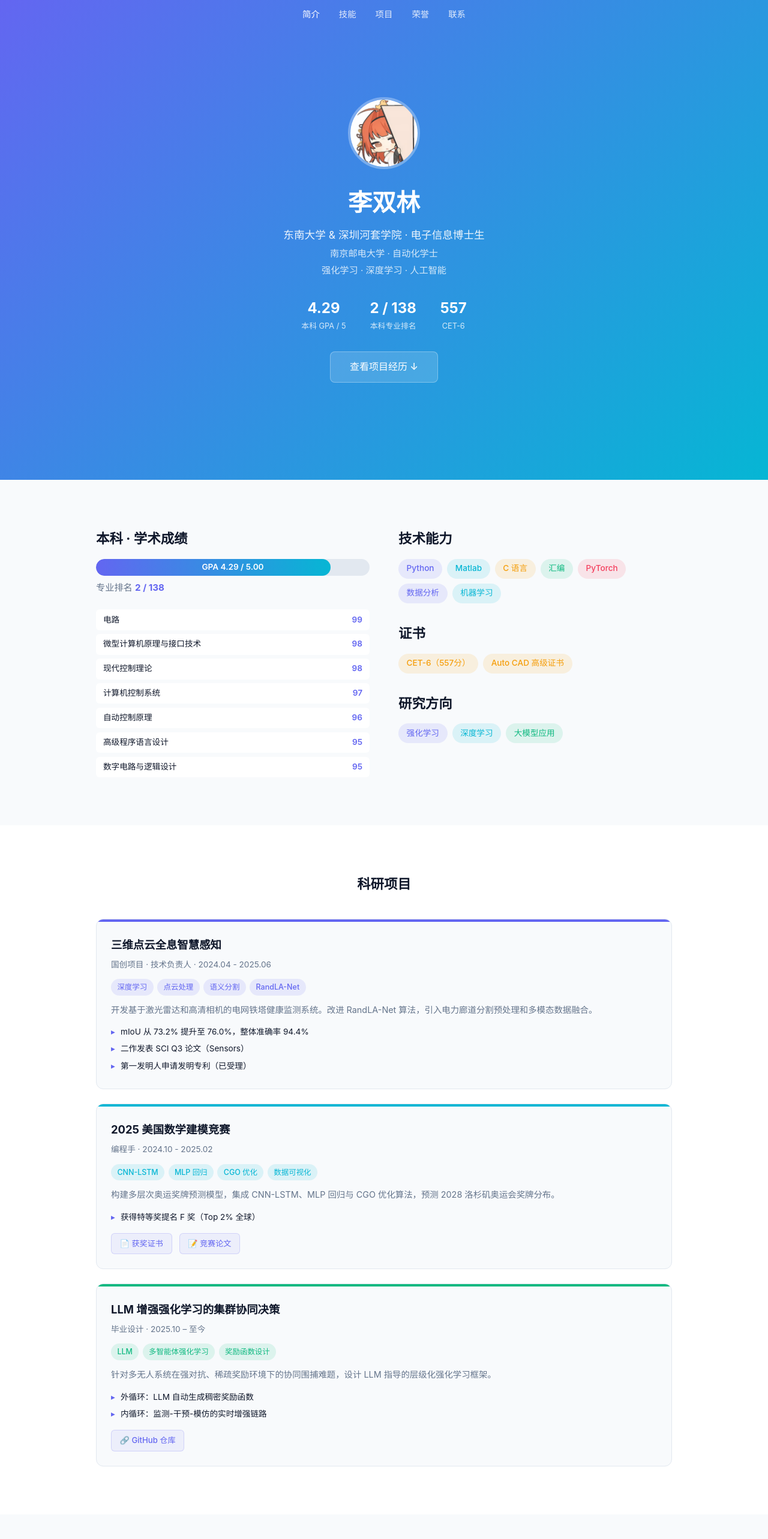
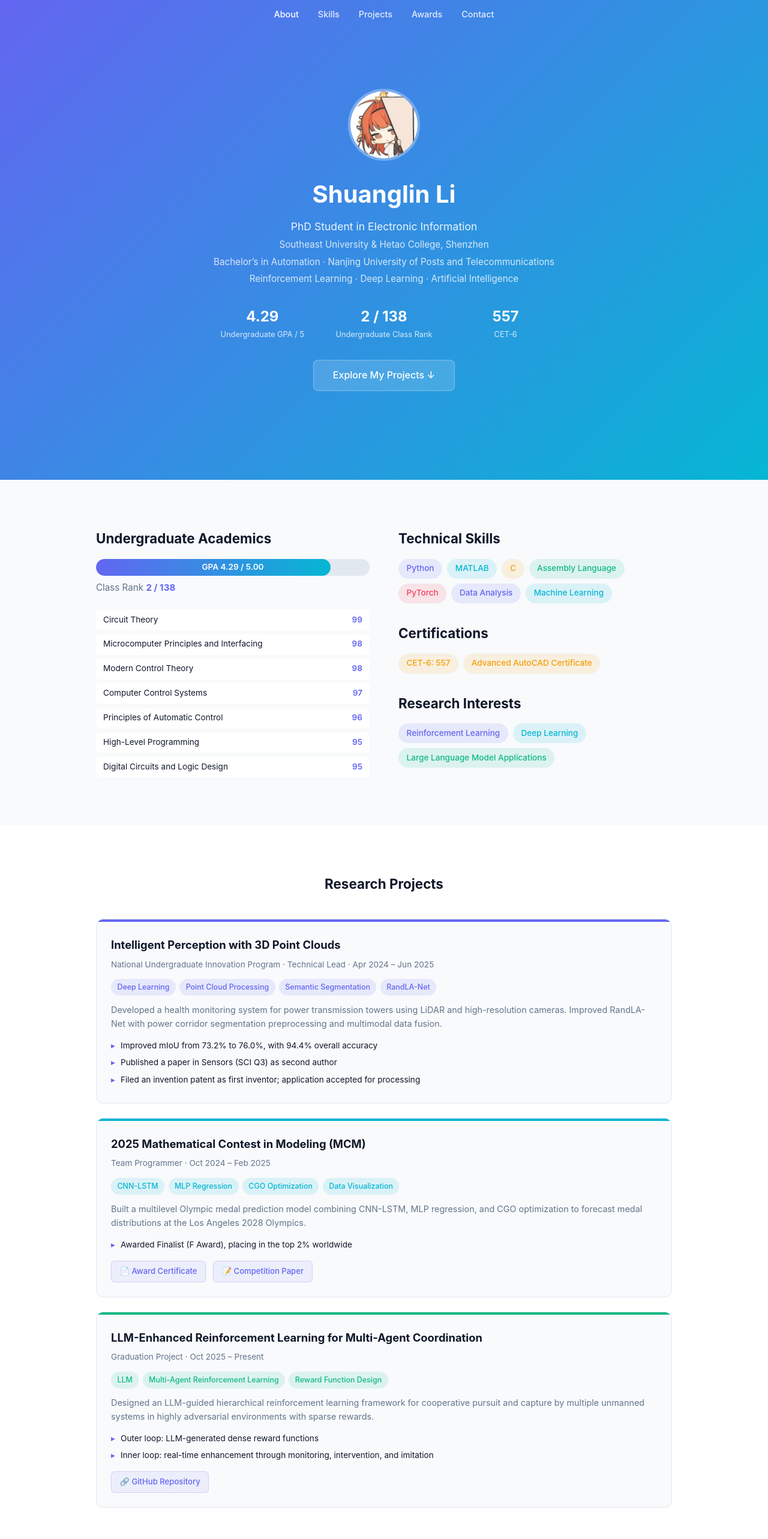
Before and after one commit to Huixingruo/personal-homepage, a React (Vite) app: page / in a window 1280 px wide. Shown: the top 2566 px of the page at 60% size. Built offline with nearby package versions, Linux system fonts and the light colour scheme.

Commit message:
feat: 将个人主页改为英文并适配移动端

```diff
--- a/index.html
+++ b/index.html
@@ -1,10 +1,11 @@
 <!doctype html>
-<html lang="zh-CN">
+<html lang="en">
   <head>
     <meta charset="UTF-8" />
     <link rel="icon" type="image/svg+xml" href="/favicon.svg" />
     <meta name="viewport" content="width=device-width, initial-scale=1.0" />
-    <title>李双林 - 个人主页</title>
+    <meta name="description" content="Shuanglin Li — PhD student in Electronic Information. Research interests include reinforcement learning, deep learning, and artificial intelligence." />
+    <title>Shuanglin Li | Personal Homepage</title>
   </head>
   <body>
     <div id="root"></div>
--- a/src/components/Awards.jsx
+++ b/src/components/Awards.jsx
@@ -2,19 +2,19 @@ import { motion } from 'framer-motion';
 import styles from './Awards.module.css';
 
 const awards = [
-  { name: '2025 美国数学建模竞赛', level: '特等奖提名 F 奖（Top 2%）', color: 'var(--accent-indigo)' },
-  { name: '2024 全国大学生数学建模竞赛', level: '江苏赛区一等奖', color: 'var(--accent-cyan)' },
-  { name: '第十五届全国大学生数学竞赛', level: '非数学 A 类 · 江苏赛区一等奖', color: 'var(--accent-emerald)' },
-  { name: '2024 ICM', level: '二等奖', color: 'var(--accent-amber)' },
-  { name: '国家励志奖学金', level: '×2', color: 'var(--accent-rose)' },
-  { name: '优秀青年志愿者', level: '校级', color: 'var(--accent-indigo)' },
+  { name: '2025 Mathematical Contest in Modeling (MCM)', level: 'Finalist (F Award) · Top 2%', color: 'var(--accent-indigo)' },
+  { name: '2024 China Undergraduate Mathematical Contest in Modeling', level: 'First Prize · Jiangsu Region', color: 'var(--accent-cyan)' },
+  { name: '15th Chinese Mathematics Competitions', level: 'First Prize · Jiangsu Region · Non-Mathematics Category A', color: 'var(--accent-emerald)' },
+  { name: '2024 Interdisciplinary Contest in Modeling (ICM)', level: 'Second Prize', color: 'var(--accent-amber)' },
+  { name: 'National Encouragement Scholarship', level: 'Two-time recipient', color: 'var(--accent-rose)' },
+  { name: 'Outstanding Youth Volunteer', level: 'University-level recognition', color: 'var(--accent-indigo)' },
 ];
 
 export default function Awards() {
   return (
     <section id="awards" className={styles.section}>
       <div className={styles.container}>
-        <h2 className={styles.heading}>荣誉奖项</h2>
+        <h2 className={styles.heading}>Honors & Awards</h2>
         <div className={styles.grid}>
           {awards.map((a, i) => (
             <motion.div
--- a/src/components/Contact.jsx
+++ b/src/components/Contact.jsx
@@ -11,16 +11,16 @@ export default function Contact() {
         viewport={{ once: true }}
         transition={{ duration: 0.6 }}
       >
-        <h2 className={styles.heading}>联系方式</h2>
-        <p className={styles.subtitle}>欢迎交流与合作</p>
+        <h2 className={styles.heading}>Contact</h2>
+        <p className={styles.subtitle}>Let’s connect and collaborate.</p>
 
         <div className={styles.info}>
           <div className={styles.item}>
-            <span className={styles.label}>电话</span>
-            <span>17314840323</span>
+            <span className={styles.label}>Phone</span>
+            <a href="tel:+8617314840323" className={styles.link}>+86 173 1484 0323</a>
           </div>
           <div className={styles.item}>
-            <span className={styles.label}>邮箱</span>
+            <span className={styles.label}>Email</span>
             <a href="mailto:jzgkpl84@163.com" className={styles.link}>
               jzgkpl84@163.com
             </a>
@@ -37,8 +37,8 @@ export default function Contact() {
         </div>
 
         <div className={styles.qrBlock}>
-          <img src="/personal-homepage/wechat-qr.png" alt="微信二维码" className={styles.qr} />
-          <span className={styles.qrLabel}>扫码添加微信</span>
+          <img src="/personal-homepage/wechat-qr.png" alt="WeChat contact QR code" className={styles.qr} />
+          <span className={styles.qrLabel}>Scan to connect on WeChat</span>
         </div>
       </motion.div>
     </section>
--- a/src/components/Hero.jsx
+++ b/src/components/Hero.jsx
@@ -10,20 +10,21 @@ export default function Hero() {
         animate={{ opacity: 1, y: 0 }}
         transition={{ duration: 0.8 }}
       >
-        <img src="/personal-homepage/avatar.png" alt="李双林" className={styles.avatar} />
-        <h1 className={styles.name}>李双林</h1>
-        <p className={styles.title}>东南大学 & 深圳河套学院 · 电子信息博士生</p>
-        <p className={styles.subtitle}>南京邮电大学 · 自动化学士</p>
-        <p className={styles.interests}>强化学习 · 深度学习 · 人工智能</p>
+        <img src="/personal-homepage/avatar.png" alt="Shuanglin Li" className={styles.avatar} />
+        <h1 className={styles.name}>Shuanglin Li</h1>
+        <p className={styles.title}>PhD Student in Electronic Information</p>
+        <p className={styles.subtitle}>Southeast University & Hetao College, Shenzhen</p>
+        <p className={styles.subtitle}>Bachelor’s in Automation · Nanjing University of Posts and Telecommunications</p>
+        <p className={styles.interests}>Reinforcement Learning · Deep Learning · Artificial Intelligence</p>
 
         <div className={styles.stats}>
           <div className={styles.stat}>
             <span className={styles.statValue}>4.29</span>
-            <span className={styles.statLabel}>本科 GPA / 5</span>
+            <span className={styles.statLabel}>Undergraduate GPA / 5</span>
           </div>
           <div className={styles.stat}>
             <span className={styles.statValue}>2 / 138</span>
-            <span className={styles.statLabel}>本科专业排名</span>
+            <span className={styles.statLabel}>Undergraduate Class Rank</span>
           </div>
           <div className={styles.stat}>
             <span className={styles.statValue}>557</span>
@@ -32,7 +33,7 @@ export default function Hero() {
         </div>
 
         <a href="#projects" className={styles.cta}>
-          查看项目经历 ↓
+          Explore My Projects ↓
         </a>
       </motion.div>
     </section>
--- a/src/components/Hero.module.css
+++ b/src/components/Hero.module.css
@@ -57,6 +57,8 @@
   display: flex;
   flex-direction: column;
   align-items: center;
+  flex: 1;
+  min-width: 0;
 }
 
 .statValue {
--- a/src/components/Navbar.jsx
+++ b/src/components/Navbar.jsx
@@ -2,11 +2,11 @@ import { useState, useEffect } from 'react';
 import styles from './Navbar.module.css';
 
 const sections = [
-  { id: 'hero', label: '简介' },
-  { id: 'skills', label: '技能' },
-  { id: 'projects', label: '项目' },
-  { id: 'awards', label: '荣誉' },
-  { id: 'contact', label: '联系' },
+  { id: 'hero', label: 'About' },
+  { id: 'skills', label: 'Skills' },
+  { id: 'projects', label: 'Projects' },
+  { id: 'awards', label: 'Awards' },
+  { id: 'contact', label: 'Contact' },
 ];
 
 export default function Navbar() {
--- a/src/components/Projects.jsx
+++ b/src/components/Projects.jsx
@@ -3,45 +3,45 @@ import styles from './Projects.module.css';
 
 const projects = [
   {
-    title: '三维点云全息智慧感知',
-    role: '国创项目 · 技术负责人',
-    time: '2024.04 - 2025.06',
-    tags: ['深度学习', '点云处理', '语义分割', 'RandLA-Net'],
-    desc: '开发基于激光雷达和高清相机的电网铁塔健康监测系统。改进 RandLA-Net 算法，引入电力廊道分割预处理和多模态数据融合。',
+    title: 'Intelligent Perception with 3D Point Clouds',
+    role: 'National Undergraduate Innovation Program · Technical Lead',
+    time: 'Apr 2024 – Jun 2025',
+    tags: ['Deep Learning', 'Point Cloud Processing', 'Semantic Segmentation', 'RandLA-Net'],
+    desc: 'Developed a health monitoring system for power transmission towers using LiDAR and high-resolution cameras. Improved RandLA-Net with power corridor segmentation preprocessing and multimodal data fusion.',
     results: [
-      'mIoU 从 73.2% 提升至 76.0%，整体准确率 94.4%',
-      '二作发表 SCI Q3 论文（Sensors）',
-      '第一发明人申请发明专利（已受理）',
+      'Improved mIoU from 73.2% to 76.0%, with 94.4% overall accuracy',
+      'Published a paper in Sensors (SCI Q3) as second author',
+      'Filed an invention patent as first inventor; application accepted for processing',
     ],
     color: 'var(--accent-indigo)',
   },
   {
-    title: '2025 美国数学建模竞赛',
-    role: '编程手',
-    time: '2024.10 - 2025.02',
-    tags: ['CNN-LSTM', 'MLP 回归', 'CGO 优化', '数据可视化'],
-    desc: '构建多层次奥运奖牌预测模型，集成 CNN-LSTM、MLP 回归与 CGO 优化算法，预测 2028 洛杉矶奥运会奖牌分布。',
+    title: '2025 Mathematical Contest in Modeling (MCM)',
+    role: 'Team Programmer',
+    time: 'Oct 2024 – Feb 2025',
+    tags: ['CNN-LSTM', 'MLP Regression', 'CGO Optimization', 'Data Visualization'],
+    desc: 'Built a multilevel Olympic medal prediction model combining CNN-LSTM, MLP regression, and CGO optimization to forecast medal distributions at the Los Angeles 2028 Olympics.',
     results: [
-      '获得特等奖提名 F 奖（Top 2% 全球）',
+      'Awarded Finalist (F Award), placing in the top 2% worldwide',
     ],
     links: [
-      { label: '📄 获奖证书', url: '/personal-homepage/mcm-certificate.pdf' },
-      { label: '📝 竞赛论文', url: '/personal-homepage/mcm-paper.pdf' },
+      { label: '📄 Award Certificate', url: '/personal-homepage/mcm-certificate.pdf' },
+      { label: '📝 Competition Paper', url: '/personal-homepage/mcm-paper.pdf' },
     ],
     color: 'var(--accent-cyan)',
   },
   {
-    title: 'LLM 增强强化学习的集群协同决策',
-    role: '毕业设计',
-    time: '2025.10 – 至今',
-    tags: ['LLM', '多智能体强化学习', '奖励函数设计'],
-    desc: '针对多无人系统在强对抗、稀疏奖励环境下的协同围捕难题，设计 LLM 指导的层级化强化学习框架。',
+    title: 'LLM-Enhanced Reinforcement Learning for Multi-Agent Coordination',
+    role: 'Graduation Project',
+    time: 'Oct 2025 – Present',
+    tags: ['LLM', 'Multi-Agent Reinforcement Learning', 'Reward Function Design'],
+    desc: 'Designed an LLM-guided hierarchical reinforcement learning framework for cooperative pursuit and capture by multiple unmanned systems in highly adversarial environments with sparse rewards.',
     results: [
-      '外循环：LLM 自动生成稠密奖励函数',
-      '内循环：监测-干预-模仿的实时增强链路',
+      'Outer loop: LLM-generated dense reward functions',
+      'Inner loop: real-time enhancement through monitoring, intervention, and imitation',
     ],
     links: [
-      { label: '🔗 GitHub 仓库', url: 'https://github.com/Huixingruo/LLM-Evolved-MARL-System-LEMS' },
+      { label: '🔗 GitHub Repository', url: 'https://github.com/Huixingruo/LLM-Evolved-MARL-System-LEMS' },
     ],
     color: 'var(--accent-emerald)',
   },
@@ -51,7 +51,7 @@ export default function Projects() {
   return (
     <section id="projects" className={styles.section}>
       <div className={styles.container}>
-        <h2 className={styles.heading}>科研项目</h2>
+        <h2 className={styles.heading}>Research Projects</h2>
         <div className={styles.grid}>
           {projects.map((p, i) => (
             <motion.div
--- a/src/components/Skills.jsx
+++ b/src/components/Skills.jsx
@@ -2,26 +2,26 @@ import { motion } from 'framer-motion';
 import styles from './Skills.module.css';
 
 const courses = [
-  { name: '电路', score: 99 },
-  { name: '微型计算机原理与接口技术', score: 98 },
-  { name: '现代控制理论', score: 98 },
-  { name: '计算机控制系统', score: 97 },
-  { name: '自动控制原理', score: 96 },
-  { name: '高级程序语言设计', score: 95 },
-  { name: '数字电路与逻辑设计', score: 95 },
+  { name: 'Circuit Theory', score: 99 },
+  { name: 'Microcomputer Principles and Interfacing', score: 98 },
+  { name: 'Modern Control Theory', score: 98 },
+  { name: 'Computer Control Systems', score: 97 },
+  { name: 'Principles of Automatic Control', score: 96 },
+  { name: 'High-Level Programming', score: 95 },
+  { name: 'Digital Circuits and Logic Design', score: 95 },
 ];
 
 const skills = [
   { name: 'Python', color: 'var(--accent-indigo)' },
-  { name: 'Matlab', color: 'var(--accent-cyan)' },
-  { name: 'C 语言', color: 'var(--accent-amber)' },
-  { name: '汇编', color: 'var(--accent-emerald)' },
+  { name: 'MATLAB', color: 'var(--accent-cyan)' },
+  { name: 'C', color: 'var(--accent-amber)' },
+  { name: 'Assembly Language', color: 'var(--accent-emerald)' },
   { name: 'PyTorch', color: 'var(--accent-rose)' },
-  { name: '数据分析', color: 'var(--accent-indigo)' },
-  { name: '机器学习', color: 'var(--accent-cyan)' },
+  { name: 'Data Analysis', color: 'var(--accent-indigo)' },
+  { name: 'Machine Learning', color: 'var(--accent-cyan)' },
 ];
 
-const cert = ['CET-6（557分）', 'Auto CAD 高级证书'];
+const cert = ['CET-6: 557', 'Advanced AutoCAD Certificate'];
 
 export default function Skills() {
   return (
@@ -34,12 +34,12 @@ export default function Skills() {
           viewport={{ once: true }}
           transition={{ duration: 0.6 }}
         >
-          <h2 className={styles.heading}>本科 · 学术成绩</h2>
+          <h2 className={styles.heading}>Undergraduate Academics</h2>
           <div className={styles.gpaBar}>
             <div className={styles.gpaFill} style={{ width: '85.8%' }} />
             <span className={styles.gpaText}>GPA 4.29 / 5.00</span>
           </div>
-          <p className={styles.rank}>专业排名 <strong>2 / 138</strong></p>
+          <p className={styles.rank}>Class Rank <strong>2 / 138</strong></p>
 
           <div className={styles.courses}>
             {courses.map(c => (
@@ -58,7 +58,7 @@ export default function Skills() {
           viewport={{ once: true }}
           transition={{ duration: 0.6, delay: 0.2 }}
         >
-          <h2 className={styles.heading}>技术能力</h2>
+          <h2 className={styles.heading}>Technical Skills</h2>
           <div className={styles.tags}>
             {skills.map(s => (
               <span
@@ -71,7 +71,7 @@ export default function Skills() {
             ))}
           </div>
 
-          <h2 className={styles.heading} style={{ marginTop: '2rem' }}>证书</h2>
+          <h2 className={styles.heading} style={{ marginTop: '2rem' }}>Certifications</h2>
           <div className={styles.tags}>
             {cert.map(c => (
               <span key={c} className={styles.tag} style={{ '--tag-color': 'var(--accent-amber)' }}>
@@ -80,11 +80,11 @@ export default function Skills() {
             ))}
           </div>
 
-          <h2 className={styles.heading} style={{ marginTop: '2rem' }}>研究方向</h2>
+          <h2 className={styles.heading} style={{ marginTop: '2rem' }}>Research Interests</h2>
           <div className={styles.tags}>
-            <span className={styles.tag} style={{ '--tag-color': 'var(--accent-indigo)' }}>强化学习</span>
-            <span className={styles.tag} style={{ '--tag-color': 'var(--accent-cyan)' }}>深度学习</span>
-            <span className={styles.tag} style={{ '--tag-color': 'var(--accent-emerald)' }}>大模型应用</span>
+            <span className={styles.tag} style={{ '--tag-color': 'var(--accent-indigo)' }}>Reinforcement Learning</span>
+            <span className={styles.tag} style={{ '--tag-color': 'var(--accent-cyan)' }}>Deep Learning</span>
+            <span className={styles.tag} style={{ '--tag-color': 'var(--accent-emerald)' }}>Large Language Model Applications</span>
           </div>
         </motion.div>
       </div>
--- a/src/components/Skills.module.css
+++ b/src/components/Skills.module.css
@@ -62,6 +62,7 @@
 .course {
   display: flex;
   justify-content: space-between;
+  gap: 0.75rem;
   padding: 0.4rem 0.75rem;
   background: var(--bg-primary);
   border-radius: 6px;
@@ -69,6 +70,7 @@
 }
 
 .score {
+  flex-shrink: 0;
   font-weight: 600;
   color: var(--accent-indigo);
 }
@@ -81,6 +83,8 @@
 
 .tag {
   display: inline-block;
+  max-width: 100%;
+  overflow-wrap: anywhere;
   padding: 0.35rem 0.85rem;
   border-radius: 999px;
   font-size: 0.85rem;
```
Also changed, not shown: src/components/Navbar.module.css (+14 -0 lines).
